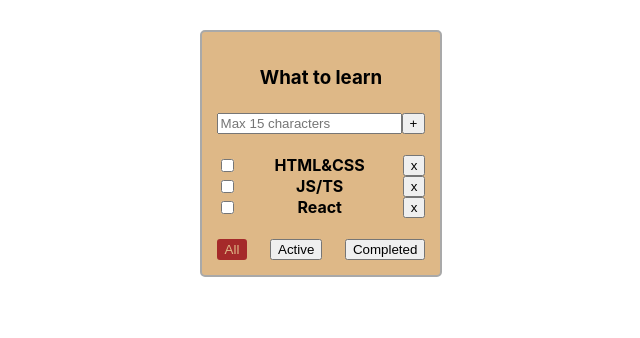
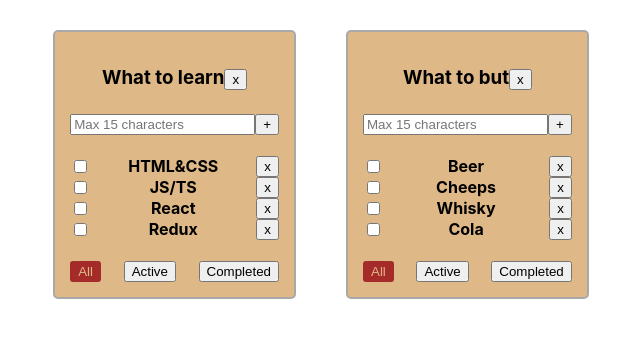
Before and after one commit to Voris03/ToDo-List, a React (Create React App) app: page / in a window 1280 px wide. Shown: the top 338 px of the page, without its empty margins (294-934 px from the left). Built offline with nearby package versions, Linux system fonts and the light colour scheme.

Commit message:
add: deleteTodolist

```diff
--- a/src/App.tsx
+++ b/src/App.tsx
@@ -1,7 +1,7 @@
-import React, { useState } from 'react';
-import './App.css';
-import { TodoList } from './ToDoList/Todolist';
-import { v1 } from 'uuid';
+import React, { useState } from "react";
+import "./App.css";
+import { TodoList } from "./ToDoList/Todolist";
+import { v1 } from "uuid";
 
 // Create
 // Read(filter, sort, search, view mode)
@@ -9,74 +9,141 @@
 // Delete
 
 export type TaskType = {
-    id: string
-    title: string
-    isDone: boolean
-}
+  id: string;
+  title: string;
+  isDone: boolean;
+};
 
-export type FilterValuesType = "all" | "active" | "completed"
+export type TodolistType = {
+  id: string;
+  title: string;
+  filter: FilterValuesType;
+};
+
+export type TaskStateType = {
+  [todolistId: string]: TaskType[];
+};
+
+export type FilterValuesType = "all" | "active" | "completed";
 
 function App() {
+  // BLL
+  const todolistId_1 = v1();
+  const todolistId_2 = v1();
 
-    // BLL
+  const [todolist, setTodolist] = useState<Array<TodolistType>>([
+    {
+      id: todolistId_1,
+      title: "What to learn",
+      filter: "all",
+    },
+    {
+      id: todolistId_2,
+      title: "What to but",
+      filter: "all",
+    },
+  ]);
 
-    console.log(v1())
+  const [tasks, setTasks] = useState<TaskStateType>({
+    [todolistId_1]: [
+      { id: v1(), title: "HTML&CSS", isDone: false },
+      { id: v1(), title: "JS/TS", isDone: false },
+      { id: v1(), title: "React", isDone: false },
+      { id: v1(), title: "Redux", isDone: false },
+    ],
+    [todolistId_2]: [
+      { id: v1(), title: "Beer", isDone: false },
+      { id: v1(), title: "Cheeps", isDone: false },
+      { id: v1(), title: "Whisky", isDone: false },
+      { id: v1(), title: "Cola", isDone: false },
+    ],
+  });
 
-    const todoListTitle = "What to learn"
+  const removeTask = (taskId: string, todolistId: string) => {
+    // // 1
+    // const nextState: TaskType[] = tasks.filter((task) => task.id !== taskId);
+    // // 2
+    // setTasks(nextState);
 
-    const [tasks, setTasks]  = useState<TaskType []>([  //initial state
-        {id: v1(),title: "HTML&CSS",isDone: false},
-        {id: v1(),title: "JS/TS",isDone: false},
-        {id: v1(),title: "React",isDone: false}
-    ])
+    setTasks({
+      ...tasks,
+      [todolistId]: tasks[todolistId].filter((t) => t.id !== taskId),
+    });
+  };
 
-    const removeTask = (taskId: string) => {
-        // 1
-        const nextState: TaskType[] = tasks.filter(task => task.id !== taskId)
-        // 2
-        setTasks(nextState)
-    }
-
-    const addTask = (title: string) => {
+  const addTask = (title: string, todolistId: string) => {
     const newTask: TaskType = {
       title: title,
       isDone: false,
-            id: v1()
-        }
-        const copyState = [...tasks, newTask]
-        setTasks(copyState)
-    }
+      id: v1(),
+    };
+    setTasks({
+      ...tasks,
+      [todolistId]: [...tasks[todolistId], newTask],
+    });
+    // const copyState = [...tasks, newTask];
+    // setTasks(copyState)
+  };
 
-    const setTaskNewStatus = (taskId: string, newStatus: boolean) => {
-        const nextState: Array<TaskType> = tasks.map(task => task.id === taskId ? {...task, isDone: newStatus} : task)
-        setTasks(nextState)
+  const setTaskNewStatus = (
+    taskId: string,
+    newStatus: boolean,
+    todolistId: string
+  ) => {
+    // const nextState: Array<TaskType> = tasks.map((task) =>
+    //   task.id === taskId ? { ...task, isDone: newStatus } : task
+    // );
+    setTasks({
+      ...tasks,
+      [todolistId]: tasks[todolistId].map((task) =>
+        task.id === taskId ? { ...task, isDone: newStatus } : task
+      ),
+    });
+  };
+
+  const changeTodolistFilter = (
+    newFilter: FilterValuesType,
+    todolistId: string
+  ) => {
+    setTodolist(
+      todolist.map((tl) =>
+        tl.id === todolistId ? { ...tl, filter: newFilter } : tl
+      )
+    );
+  };
+
+  const removeTodolist = (todolistId: string) =>{
+    setTodolist(todolist.filter(tl => tl.id !== todolistId))
+    delete tasks[todolistId]
   }
 
   // GUI
 
-    const [filter, setFilter] = useState<FilterValuesType>("all")
-
-    let filteredTasks: TaskType[] = tasks
-    if(filter === "active"){
-        filteredTasks = tasks.filter(task => task.isDone === false)
+  return (
+    <div className="App">
+      {todolist.map((tl) => {
+        let filteredTasks: TaskType[] = tasks[tl.id];
+        if (tl.filter === "active") {
+          filteredTasks = filteredTasks.filter((task) => task.isDone === false);
         }
-    if(filter === "completed"){
-        filteredTasks = tasks.filter(task => task.isDone === true)
+        if (tl.filter === "completed") {
+          filteredTasks = filteredTasks.filter((task) => task.isDone === true);
         }
 
-    const changeFilter = (newFilter: FilterValuesType) => setFilter(newFilter)
-
         return (
-        <div className="App">
           <TodoList
-                title={todoListTitle}
+            todolistId={tl.id}
+            title={tl.title}
             tasks={filteredTasks}
-                filter={filter}
+            filter={tl.filter}
             removeTask={removeTask}
-                changeFilter={changeFilter}
-                addTask = {addTask}
+            changeTodolistFilter={changeTodolistFilter}
+            removeTodolist={removeTodolist}
+            addTask={addTask}
             setTaskNewStatus={setTaskNewStatus}
           />
+        );
+      })}
     </div>
   );
 }
--- a/src/ToDoList/Todolist.tsx
+++ b/src/ToDoList/Todolist.tsx
@@ -4,13 +4,15 @@
 import { error } from "console";
 
 type TodoListPropsType = {
+  todolistId: string
   title: string;
   tasks: TaskType[];
   filter: FilterValuesType;
-  removeTask: (taskId: string) => void;
-  changeFilter: (newFilter: FilterValuesType) => void;
-  addTask: (title: string) => void;
-  setTaskNewStatus: (taskId: string, newStatus: boolean) => void;
+  removeTodolist: (todolistId: string) => void
+  removeTask: (taskId: string, todolistId: string) => void;
+  changeTodolistFilter: (newFilter: FilterValuesType, todolistId: string) => void;
+  addTask: (title: string, todolistId: string) => void;
+  setTaskNewStatus: (taskId: string, newStatus: boolean, todolistId: string) => void;
 };
 
 export const TodoList = (props: TodoListPropsType) => {
@@ -23,9 +25,9 @@
     ) : (
       <ul className="container">
         {props.tasks.map((task: TaskType) => {
-          const removeTaskHandler = () => props.removeTask(task.id);
+          const removeTaskHandler = () => props.removeTask(task.id, props.todolistId);
           const setTaskNewStatus = (e: ChangeEvent<HTMLInputElement>) =>
-            props.setTaskNewStatus(task.id, e.currentTarget.checked);
+            props.setTaskNewStatus(task.id, e.currentTarget.checked, props.todolistId);
 
           return (
             <li className="wrapper">
@@ -48,7 +50,7 @@
     const trimmedTaskTitle = taskTitle.trim();
     if (trimmedTaskTitle) {
       if (isTitleLengthValid) {
-        props.addTask(taskTitle);
+        props.addTask(taskTitle, props.todolistId);
         setTaskTitle("");
       }
     } else {
@@ -67,7 +69,10 @@
 
   return (
     <div className="todolist">
-      <h3>{props.title}</h3>
+      <h3>
+        {props.title}
+        <Button title="x" onClickHandler={() => props.removeTodolist(props.todolistId)}/>
+      </h3>
       <div>
         <input
           value={taskTitle}
@@ -99,21 +104,21 @@
           classes={props.filter === "all" ? "btn-filter-active" : ""}
           title={"All"}
           onClickHandler={() => {
-            props.changeFilter("all");
+            props.changeTodolistFilter("all", props.todolistId);
           }}
         />
         <Button
           classes={props.filter === "active" ? "btn-filter-active" : ""}
           title={"Active"}
           onClickHandler={() => {
-            props.changeFilter("active");
+            props.changeTodolistFilter("active", props.todolistId);
           }}
         />
         <Button
           classes={props.filter === "completed" ? "btn-filter-active" : ""}
           title={"Completed"}
           onClickHandler={() => {
-            props.changeFilter("completed");
+            props.changeTodolistFilter("completed", props.todolistId);
           }}
         />
       </div>
```
Lines whose indentation alone changed are shown as unchanged.
